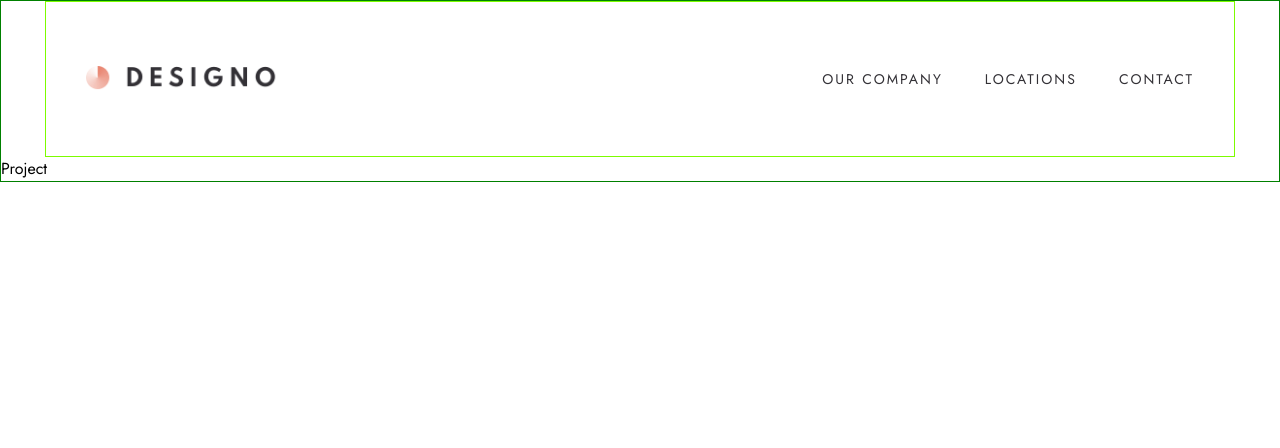
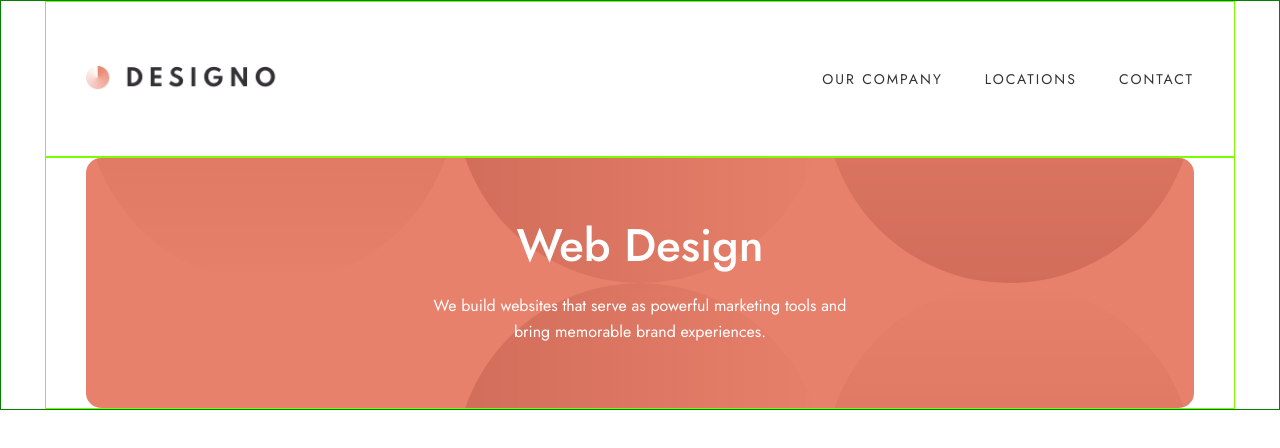
Before and after one commit to Sasa-Tausan/designo, a React (Vite) app: page /project in a window 1280 px wide. Shown: the top 448 px of the page. Built offline with nearby package versions, Linux system fonts and the light colour scheme.

Commit message:
finished hero section of the project component

```diff
--- a/src/assets/data.js
+++ b/src/assets/data.js
@@ -48,10 +48,7 @@ const projectDataList = [
     name: "web design",
 
     images: {
-      desktop: {
-        large: webImgDesktopLarge,
-        small: webImgDesktopSmall,
-      },
+      desktop: webImgDesktopLarge,
       tablet: webImgTablet,
       mobile: webImgMobile,
     },
@@ -138,6 +135,7 @@ const projectPageData = [
         },
       },
     ],
+    bgClass: "bg-web",
   },
   {
     name: "app design",
@@ -192,6 +190,7 @@ const projectPageData = [
         },
       },
     ],
+    bgClass: "bg-app",
   },
   {
     name: "graphic design",
@@ -232,6 +231,7 @@ const projectPageData = [
         },
       },
     ],
+    bgClass: "bg-graphic",
   },
 ];
 
--- a/src/components/Home.jsx
+++ b/src/components/Home.jsx
@@ -45,11 +45,7 @@ const Home = () => {
               onClick={() => handleSelectedProjectPage(name)}
             >
               <picture>
-                <img
-                  src={index !== 0 ? images.desktop : images.desktop.large}
-                  alt=""
-                  className="br-15"
-                />
+                <img src={images.desktop} alt="" className="br-15" />
               </picture>
               <div className=" absolute d-flex flex-col align-center">
                 <h2 className="heading-two text-clr-white medium uppercase">
--- a/src/components/Project.jsx
+++ b/src/components/Project.jsx
@@ -6,8 +6,21 @@ const Project = () => {
     useContext(MyContext);
 
   console.log(selectedProjectPage);
-
-  return <div>Project</div>;
+  const { name, text, bgClass } = selectedProjectPage;
+  return (
+    <main className="container page-wrapper ">
+      <section
+        className={`project-hero-section bg-project-hero-section ${bgClass} d-flex align-center justify-center br-15 `}
+      >
+        <div className="project-hero-article d-flex flex-col align-center">
+          <h1 className="heading-one text-clr-white medium capitalize ">
+            {name}
+          </h1>
+          <p className="body-text text-clr-white">{text}</p>
+        </div>
+      </section>
+    </main>
+  );
 };
 
 export default Project;
--- a/src/index.css
+++ b/src/index.css
@@ -42,7 +42,7 @@ a {
 
 /* set up the body */
 body {
-  font-family: 'Jost', sans-serif;
+  font-family: "Jost", sans-serif;
 
   font-weight: normal;
 
@@ -180,6 +180,10 @@ select {
 }
 
 /* ========== Text transform classes ========== */
+.capitalize {
+  text-transform: capitalize;
+}
+
 .uppercase {
   text-transform: uppercase;
 }
@@ -304,7 +308,7 @@ select {
 
 .home-hero-section.active::before {
   position: absolute;
-  content: '';
+  content: "";
 
   width: 100%;
   height: 100%;
@@ -350,6 +354,17 @@ select {
   border: 1px solid honeydew;
 }
 
+.project-link:hover::before {
+  position: absolute;
+  content: "";
+  width: 100%;
+  height: 100%;
+
+  background-color: #e7826bba;
+
+  border-radius: 15px;
+}
+
 .project-link:nth-child(1) {
   grid-column: 1 / 2;
   grid-row: 1 / 3;
@@ -363,6 +378,43 @@ select {
 .project-link:nth-child(3) {
   grid-column: 2 / 3;
   grid-row: 2 / 3;
+}
+
+/* ========== PROJECT COMPONENT ========== */
+
+.project-hero-section {
+  width: 100%;
+  max-height: 250px;
+
+  padding-block: 4rem;
+
+  background-color: var(--clr-prim-peach);
+}
+
+.project-hero-article {
+  max-width: 445px;
+
+  gap: 1.5rem;
+
+  text-align: center;
+}
+
+.bg-project-hero-section {
+  background-repeat: no-repeat;
+  background-size: cover;
+  background-position: center;
+}
+
+.bg-app {
+  background-image: url("../src/assets/app-design/desktop/bg-pattern-intro-app.svg");
+}
+
+.bg-web {
+  background-image: url("../src/assets/web-design/desktop/bg-pattern-intro-web.svg");
+}
+
+.bg-graphic {
+  background-image: url("../src/assets/graphic-design/desktop/bg-pattern-intro-graphic.svg");
 }
 
 /* ========== MEDIA BREAKPOINTS ========== */
```
